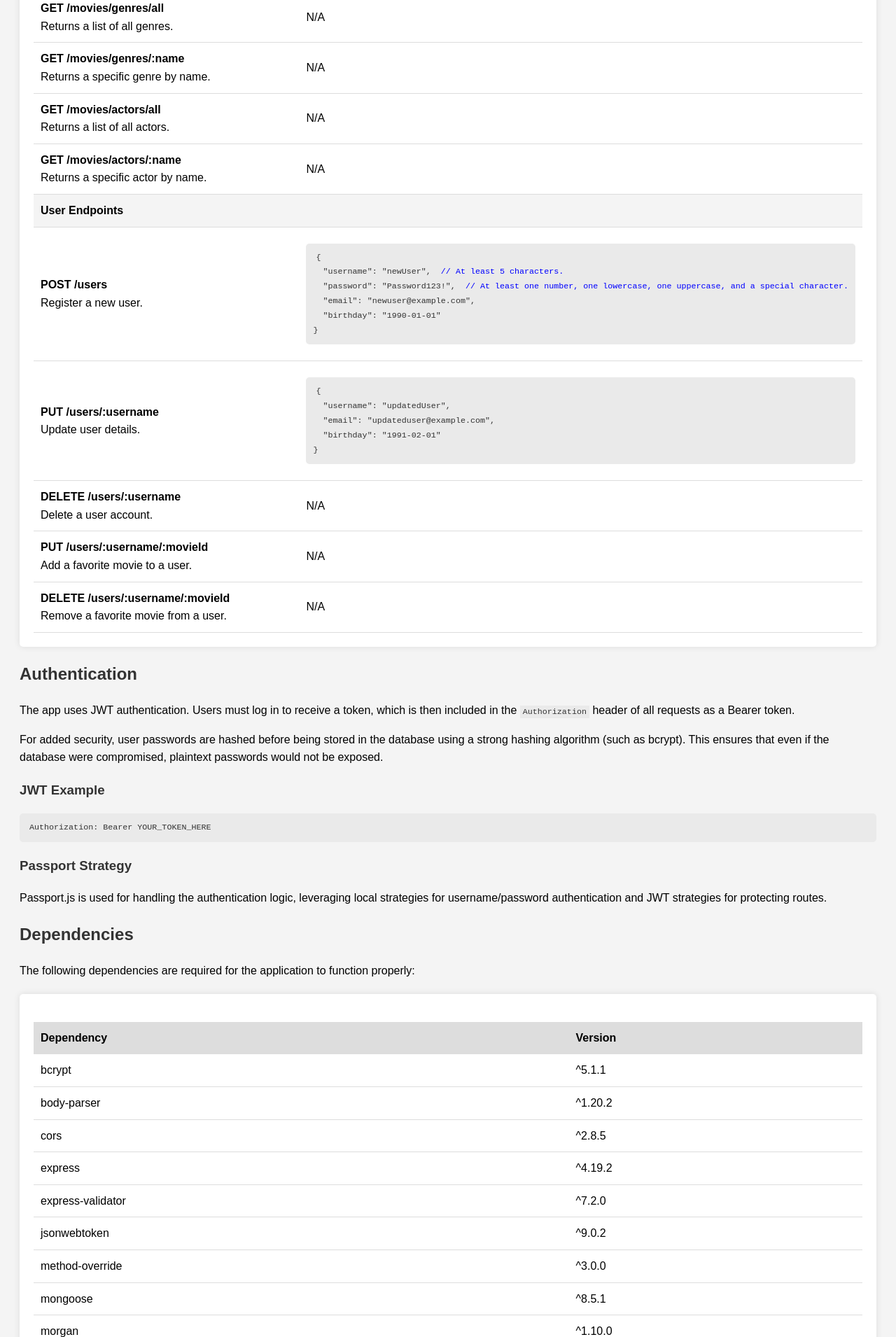
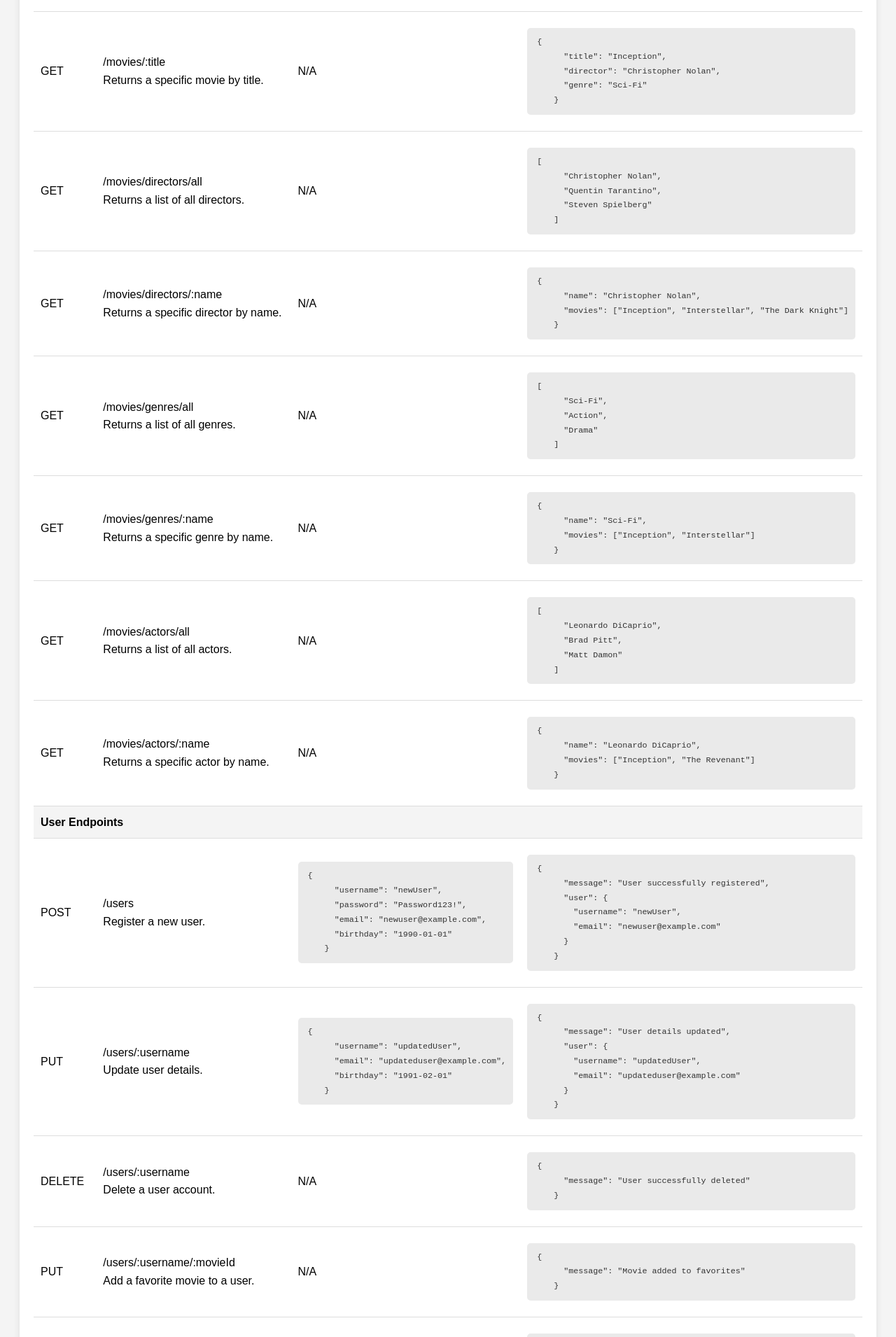
Before and after one commit to nimkus/movie_api, a website: page public/documentation.html in a window 1280 px wide. Shown: the part 1706-3616 px from the top of the page at 70% size. Drawn offline with Linux system fonts and the light colour scheme.

Commit message:
updated response when creating a user for security

```diff
--- a/index.js
+++ b/index.js
@@ -243,7 +243,7 @@ app.post(
         birthday: req.body.birthday,
         favMovies: req.body.favMovies,
       });
-      res.status(201).json(newUser);
+      res.status(201).send(`The user ${newUser.username} has been created`);
     } catch (err) {
       console.error(err);
       res.status(500).send('Error: ' + err);
--- a/public/documentation.html
+++ b/public/documentation.html
@@ -104,81 +104,166 @@
       <table>
         <thead>
           <tr>
+            <th>METHOD</th>
             <th>ENDPOINTS</th>
-            <th>(EXAMPLE) REQUEST PAYLOAD</th>
+            <th>REQUEST PAYLOAD (EXAMPLE)</th>
+            <th>RESPONSE SAMPLE</th>
           </tr>
         </thead>
         <tbody>
           <!-- Login Section Header -->
           <tr class="section-header">
-            <td colspan="2">Login Endpoints</td>
+            <td colspan="4">Login Endpoints</td>
           </tr>
           <tr>
-            <td>
-              <strong>POST /login</strong><br />Allows users to log in and receive a JWT for further authentication.
-            </td>
+            <td>POST</td>
+            <td>/login<br />Allows users to log in and receive a JWT for further authentication.</td>
             <td>
               <pre><code>{
       "username": "johnDoe",
       "password": "Password123!"
     }</code></pre>
             </td>
+            <td>
+              <pre><code>{
+      "token": "your_jwt_token"
+    }</code></pre>
+            </td>
           </tr>
 
           <!-- Movies Section Header -->
           <tr class="section-header">
-            <td colspan="2">Movie Endpoints</td>
+            <td colspan="4">Movie Endpoints</td>
           </tr>
           <tr>
-            <td><strong>GET /movies</strong><br />Returns a list of all movies.</td>
+            <td>GET</td>
+            <td>/movies<br />Returns a list of all movies.</td>
             <td>N/A</td>
+            <td>
+              <pre><code>[
+      {
+        "title": "Inception",
+        "director": "Christopher Nolan",
+        "genre": "Sci-Fi"
+      },
+      {
+        "title": "Interstellar",
+        "director": "Christopher Nolan",
+        "genre": "Sci-Fi"
+      }
+    ]</code></pre>
+            </td>
           </tr>
           <tr>
-            <td><strong>GET /movies/:title</strong><br />Returns a specific movie by title.<br /></td>
+            <td>GET</td>
+            <td>/movies/:title<br />Returns a specific movie by title.</td>
             <td>N/A</td>
+            <td>
+              <pre><code>{
+      "title": "Inception",
+      "director": "Christopher Nolan",
+      "genre": "Sci-Fi"
+    }</code></pre>
+            </td>
           </tr>
           <tr>
-            <td><strong>GET /movies/directors/all</strong><br />Returns a list of all directors.</td>
+            <td>GET</td>
+            <td>/movies/directors/all<br />Returns a list of all directors.</td>
             <td>N/A</td>
+            <td>
+              <pre><code>[
+      "Christopher Nolan",
+      "Quentin Tarantino",
+      "Steven Spielberg"
+    ]</code></pre>
+            </td>
           </tr>
           <tr>
-            <td><strong>GET /movies/directors/:name</strong><br />Returns a specific director by name.</td>
+            <td>GET</td>
+            <td>/movies/directors/:name<br />Returns a specific director by name.</td>
             <td>N/A</td>
+            <td>
+              <pre><code>{
+      "name": "Christopher Nolan",
+      "movies": ["Inception", "Interstellar", "The Dark Knight"]
+    }</code></pre>
+            </td>
           </tr>
           <tr>
-            <td><strong>GET /movies/genres/all</strong><br />Returns a list of all genres.</td>
+            <td>GET</td>
+            <td>/movies/genres/all<br />Returns a list of all genres.</td>
             <td>N/A</td>
+            <td>
+              <pre><code>[
+      "Sci-Fi",
+      "Action",
+      "Drama"
+    ]</code></pre>
+            </td>
           </tr>
           <tr>
-            <td><strong>GET /movies/genres/:name</strong><br />Returns a specific genre by name.</td>
+            <td>GET</td>
+            <td>/movies/genres/:name<br />Returns a specific genre by name.</td>
             <td>N/A</td>
+            <td>
+              <pre><code>{
+      "name": "Sci-Fi",
+      "movies": ["Inception", "Interstellar"]
+    }</code></pre>
+            </td>
           </tr>
           <tr>
-            <td><strong>GET /movies/actors/all</strong><br />Returns a list of all actors.</td>
+            <td>GET</td>
+            <td>/movies/actors/all<br />Returns a list of all actors.</td>
             <td>N/A</td>
+            <td>
+              <pre><code>[
+      "Leonardo DiCaprio",
+      "Brad Pitt",
+      "Matt Damon"
+    ]</code></pre>
+            </td>
           </tr>
           <tr>
-            <td><strong>GET /movies/actors/:name</strong><br />Returns a specific actor by name.</td>
+            <td>GET</td>
+            <td>/movies/actors/:name<br />Returns a specific actor by name.</td>
             <td>N/A</td>
+            <td>
+              <pre><code>{
+      "name": "Leonardo DiCaprio",
+      "movies": ["Inception", "The Revenant"]
+    }</code></pre>
+            </td>
           </tr>
 
           <!-- Users Section Header -->
           <tr class="section-header">
-            <td colspan="2">User Endpoints</td>
+            <td colspan="4">User Endpoints</td>
           </tr>
           <tr>
-            <td><strong>POST /users</strong><br />Register a new user.</td>
+            <td>POST</td>
+            <td>/users<br />Register a new user.</td>
             <td>
               <pre><code>{
-  "username": "newUser",  <span class="blue-text">// At least 5 characters.</span>
-  "password": "Password123!",  <span class="blue-text">// At least one number, one lowercase, one uppercase, and a special character.</span>
+      "username": "newUser",
+      "password": "Password123!",
       "email": "newuser@example.com",
       "birthday": "1990-01-01"
     }</code></pre>
             </td>
+            <td>
+              <pre><code>{
+      "message": "User successfully registered",
+      "user": {
+        "username": "newUser",
+        "email": "newuser@example.com"
+      }
+    }</code></pre>
+            </td>
           </tr>
           <tr>
-            <td><strong>PUT /users/:username</strong><br />Update user details.</td>
+            <td>PUT</td>
+            <td>/users/:username<br />Update user details.</td>
             <td>
               <pre><code>{
       "username": "updatedUser",
@@ -186,18 +271,45 @@
       "birthday": "1991-02-01"
     }</code></pre>
             </td>
+            <td>
+              <pre><code>{
+      "message": "User details updated",
+      "user": {
+        "username": "updatedUser",
+        "email": "updateduser@example.com"
+      }
+    }</code></pre>
+            </td>
           </tr>
           <tr>
-            <td><strong>DELETE /users/:username</strong><br />Delete a user account.</td>
+            <td>DELETE</td>
+            <td>/users/:username<br />Delete a user account.</td>
             <td>N/A</td>
+            <td>
+              <pre><code>{
+      "message": "User successfully deleted"
+    }</code></pre>
+            </td>
           </tr>
           <tr>
-            <td><strong>PUT /users/:username/:movieId</strong><br />Add a favorite movie to a user.</td>
+            <td>PUT</td>
+            <td>/users/:username/:movieId<br />Add a favorite movie to a user.</td>
             <td>N/A</td>
+            <td>
+              <pre><code>{
+      "message": "Movie added to favorites"
+    }</code></pre>
+            </td>
           </tr>
           <tr>
-            <td><strong>DELETE /users/:username/:movieId</strong><br />Remove a favorite movie from a user.</td>
+            <td>DELETE</td>
+            <td>/users/:username/:movieId<br />Remove a favorite movie from a user.</td>
             <td>N/A</td>
+            <td>
+              <pre><code>{
+      "message": "Movie removed from favorites"
+    }</code></pre>
+            </td>
           </tr>
         </tbody>
       </table>
```
Lines whose indentation alone changed are shown as unchanged.
